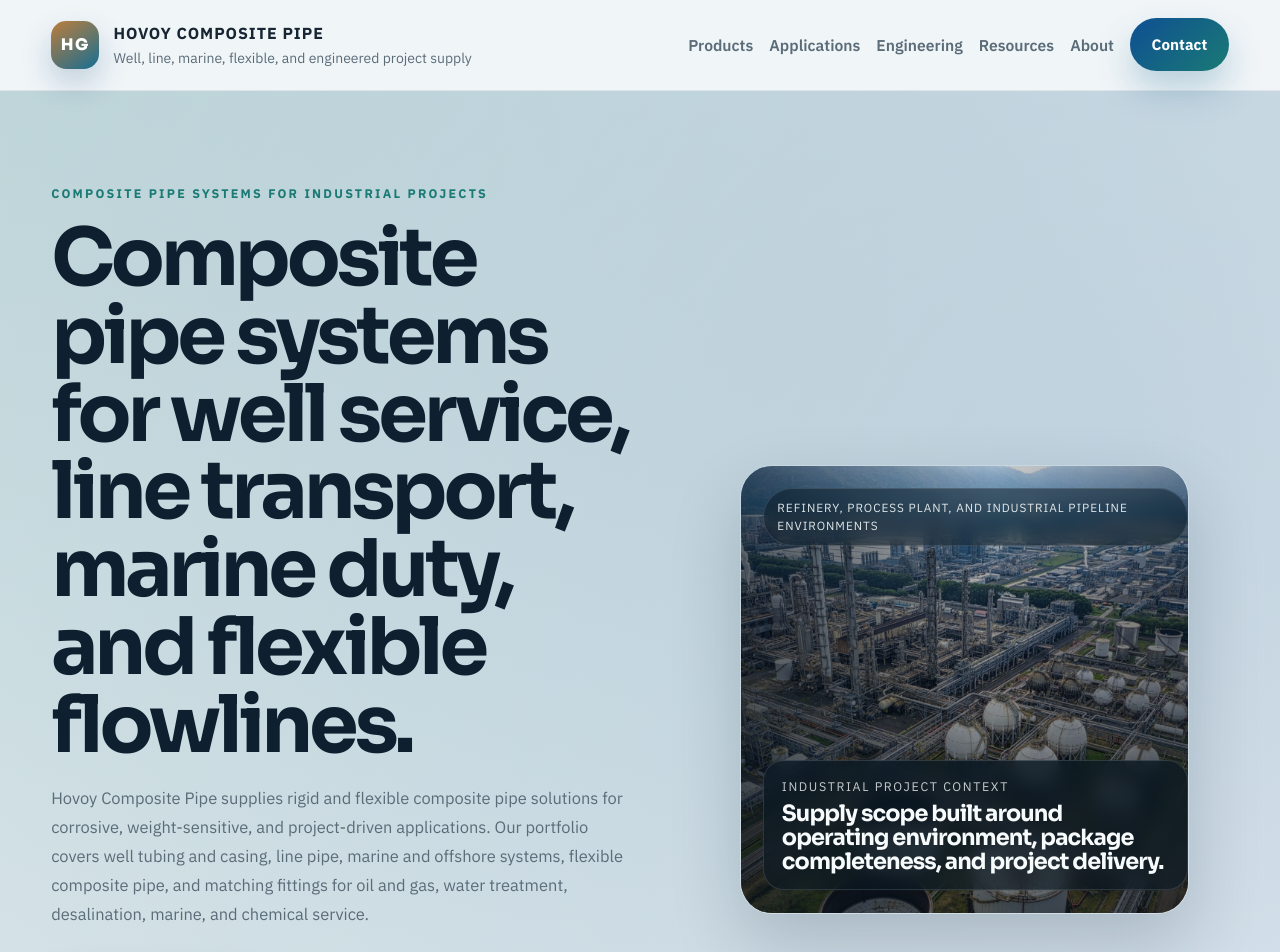
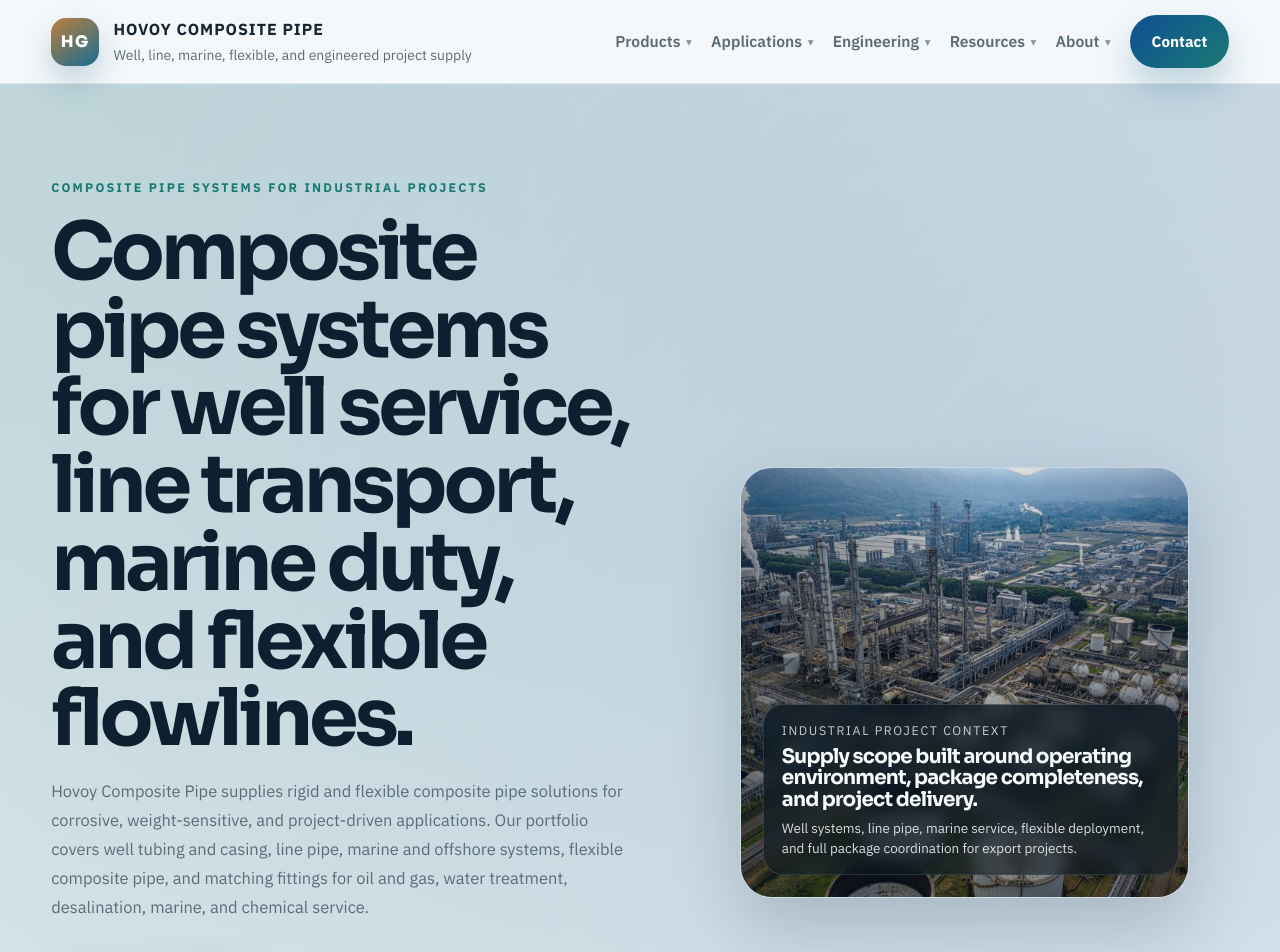
Before and after one commit to frankjasongit/hovoy-grepipe-web, a React (Vite) app: page / in a window 1280 px wide. Shown: the top 952 px of the page. Built offline with nearby package versions, Linux system fonts and the light colour scheme.

Commit message:
Refine mega menu and simplify hero

```diff
--- a/src/App.css
+++ b/src/App.css
@@ -20,10 +20,10 @@
   position: sticky;
   top: 0;
   z-index: 50;
-  padding-top: 1.15rem;
-  padding-bottom: 1.15rem;
+  padding-top: 0.95rem;
+  padding-bottom: 0.95rem;
   backdrop-filter: blur(18px);
-  background: rgba(245, 249, 251, 0.9);
+  background: rgba(247, 250, 252, 0.95);
   border-bottom: 1px solid rgba(17, 31, 46, 0.08);
 }
 
@@ -115,6 +115,7 @@
   align-items: center;
   justify-content: flex-end;
   flex: 1;
+  gap: 1.2rem;
 }
 
 .navitem {
@@ -125,13 +126,24 @@
   color: var(--ink-soft);
   font-size: 0.98rem;
   font-weight: 600;
-  padding: 0.55rem 0;
+  padding: 0.45rem 0;
   transition: color 160ms ease;
 }
 
 .navlink:hover,
 .navlink-active {
   color: var(--ink-strong);
+}
+
+.navlink-parent {
+  display: inline-flex;
+  align-items: center;
+  gap: 0.35rem;
+}
+
+.nav-caret {
+  font-size: 0.72rem;
+  opacity: 0.7;
 }
 
 .nav-cta {
@@ -145,19 +157,20 @@
   box-shadow: 0 16px 28px rgba(19, 95, 130, 0.2);
 }
 
+.mega-menu-shell {
+  padding-top: 0.9rem;
+}
+
 .mega-menu {
-  position: absolute;
-  top: calc(100% + 1rem);
-  right: 0;
-  width: min(72rem, calc(100vw - 3rem));
+  width: 100%;
   display: grid;
-  grid-template-columns: minmax(240px, 0.72fr) minmax(0, 1.28fr);
+  grid-template-columns: minmax(260px, 0.66fr) minmax(0, 1.34fr);
   gap: 1.25rem;
   padding: 1.25rem;
   border-radius: 1.5rem;
   border: 1px solid rgba(17, 31, 46, 0.08);
-  background: rgba(255, 255, 255, 0.96);
-  box-shadow: 0 30px 60px rgba(17, 31, 46, 0.14);
+  background: rgba(255, 255, 255, 0.98);
+  box-shadow: 0 26px 46px rgba(17, 31, 46, 0.12);
 }
 
 .mega-menu-intro {
@@ -171,7 +184,6 @@
 
 .mega-menu-intro h3,
 .mega-menu-card strong,
-.hero-photo-badge,
 .hero-photo-panel strong {
   margin: 0;
 }
@@ -197,7 +209,7 @@
 
 .mega-menu-links {
   display: grid;
-  grid-template-columns: repeat(2, minmax(0, 1fr));
+  grid-template-columns: repeat(3, minmax(0, 1fr));
   gap: 0.9rem;
 }
 
@@ -385,7 +397,7 @@
 .hero-photo-card {
   position: relative;
   width: min(100%, 40rem);
-  aspect-ratio: 1 / 1;
+  aspect-ratio: 5 / 4.8;
   border-radius: 2rem;
   overflow: hidden;
   border: 1px solid rgba(255, 255, 255, 0.1);
@@ -404,12 +416,11 @@
   position: absolute;
   inset: 0;
   background:
-    linear-gradient(180deg, rgba(8, 18, 28, 0.12), rgba(8, 18, 28, 0.58)),
-    linear-gradient(90deg, rgba(8, 18, 28, 0.56), rgba(8, 18, 28, 0.1) 56%, rgba(8, 18, 28, 0.38));
+    linear-gradient(180deg, rgba(8, 18, 28, 0.08), rgba(8, 18, 28, 0.48)),
+    linear-gradient(90deg, rgba(8, 18, 28, 0.34), rgba(8, 18, 28, 0.04) 56%, rgba(8, 18, 28, 0.22));
 }
 
-.hero-photo-panel,
-.hero-photo-badge {
+.hero-photo-panel {
   position: absolute;
   z-index: 1;
 }
@@ -418,11 +429,11 @@
   left: 1.4rem;
   right: auto;
   bottom: 1.4rem;
-  max-width: 28rem;
+  max-width: 26rem;
   padding: 1rem 1.1rem;
   border-radius: 1.3rem;
   border: 1px solid rgba(255, 255, 255, 0.12);
-  background: linear-gradient(180deg, rgba(10, 24, 35, 0.78), rgba(10, 24, 35, 0.62));
+  background: linear-gradient(180deg, rgba(10, 24, 35, 0.76), rgba(10, 24, 35, 0.56));
   color: #f7fbfc;
   backdrop-filter: blur(8px);
 }
@@ -443,32 +454,16 @@
 .hero-photo-panel strong {
   margin-top: 0.35rem;
   font-family: var(--display-font);
-  font-size: 1.4rem;
+  font-size: 1.25rem;
   letter-spacing: -0.04em;
   line-height: 1.08;
 }
 
 .hero-photo-panel small {
   margin-top: 0.45rem;
-  font-size: 0.88rem;
+  font-size: 0.84rem;
   line-height: 1.5;
   opacity: 0.86;
-}
-
-.hero-photo-badge {
-  left: 1.4rem;
-  top: 1.4rem;
-  display: inline-flex;
-  align-items: center;
-  padding: 0.62rem 0.82rem;
-  border-radius: 999px;
-  background: rgba(10, 24, 35, 0.48);
-  color: rgba(244, 249, 250, 0.9);
-  font-size: 0.74rem;
-  letter-spacing: 0.08em;
-  text-transform: uppercase;
-  border: 1px solid rgba(255, 255, 255, 0.12);
-  backdrop-filter: blur(8px);
 }
 
 .trust-strip {
@@ -796,7 +791,6 @@
     max-width: 12ch;
   }
 
-  .topbar-inner,
   .capability-band,
   .section-heading-split,
   .contact-panel {
@@ -804,16 +798,11 @@
   }
 
   .topbar-inner {
-    display: grid;
+    align-items: flex-start;
   }
 
   .topnav {
     justify-content: flex-start;
-  }
-
-  .mega-menu {
-    width: min(60rem, calc(100vw - 3rem));
-    grid-template-columns: 1fr;
   }
 
   .mega-menu-links {
@@ -852,13 +841,7 @@
     gap: 0.8rem 1rem;
   }
 
-  .mega-menu {
-    position: static;
-    width: 100%;
-    margin-top: 0.6rem;
-    grid-template-columns: 1fr;
-  }
-
+  .mega-menu,
   .mega-menu-links {
     grid-template-columns: 1fr;
   }
--- a/src/App.tsx
+++ b/src/App.tsx
@@ -173,6 +173,8 @@
     { label: 'About', key: 'about' as const, to: '/about' },
   ]
 
+  const activeMenu = openMenu ? megaMenus[openMenu as keyof typeof megaMenus] : null
+
   return (
     <div className="site-shell">
       <header className="topbar" onMouseLeave={() => setOpenMenu(null)}>
@@ -187,7 +189,6 @@
 
           <nav className="topnav" aria-label="Primary">
             {primaryItems.map((item) => {
-              const menu = megaMenus[item.key]
               return (
                 <div
                   className="navitem"
@@ -196,32 +197,16 @@
                   onFocus={() => setOpenMenu(item.key)}
                 >
                   <NavLink
-                    className={({ isActive }) => (isActive ? 'navlink navlink-active' : 'navlink')}
+                    className={({ isActive }) =>
+                      isActive ? 'navlink navlink-parent navlink-active' : 'navlink navlink-parent'
+                    }
                     to={item.to}
                   >
-                    {item.label}
+                    <span>{item.label}</span>
+                    <span className="nav-caret" aria-hidden="true">
+                      ▾
+                    </span>
                   </NavLink>
-
-                  {openMenu === item.key ? (
-                    <div className="mega-menu" role="group" aria-label={item.label}>
-                      <div className="mega-menu-intro">
-                        <p className="eyebrow">Explore</p>
-                        <h3>{menu.title}</h3>
-                        <p>{menu.text}</p>
-                        <Link className="button button-primary mega-menu-button" to={menu.utility.to}>
-                          {menu.utility.label}
-                        </Link>
-                      </div>
-                      <div className="mega-menu-links">
-                        {menu.links.map((link) => (
-                          <Link className="mega-menu-card" key={link.to} to={link.to}>
-                            <strong>{link.title}</strong>
-                            <span>{link.text}</span>
-                          </Link>
-                        ))}
-                      </div>
-                    </div>
-                  ) : null}
                 </div>
               )
             })}
@@ -236,6 +221,29 @@
             </NavLink>
           </nav>
         </div>
+
+        {activeMenu ? (
+          <div className="mega-menu-shell">
+            <div className="mega-menu" role="group" aria-label={activeMenu.title}>
+              <div className="mega-menu-intro">
+                <p className="eyebrow">Explore</p>
+                <h3>{activeMenu.title}</h3>
+                <p>{activeMenu.text}</p>
+                <Link className="button button-primary mega-menu-button" to={activeMenu.utility.to}>
+                  {activeMenu.utility.label}
+                </Link>
+              </div>
+              <div className="mega-menu-links">
+                {activeMenu.links.map((link) => (
+                  <Link className="mega-menu-card" key={link.to} to={link.to}>
+                    <strong>{link.title}</strong>
+                    <span>{link.text}</span>
+                  </Link>
+                ))}
+              </div>
+            </div>
+          </div>
+        ) : null}
       </header>
 
       <main>{children}</main>
@@ -365,12 +373,10 @@
               alt="Aerial view of a refinery and industrial processing plant"
             />
             <div className="hero-photo-shade" />
-            <div className="hero-photo-badge">
-              Refinery, process plant, and industrial pipeline environments
-            </div>
             <div className="hero-photo-panel">
               <span>Industrial Project Context</span>
               <strong>Supply scope built around operating environment, package completeness, and project delivery.</strong>
+              <small>Well systems, line pipe, marine service, flexible deployment, and full package coordination for export projects.</small>
             </div>
           </figure>
         </div>
```
Also changed, not shown: src/assets/refinery-hero.jpg (deleted).
